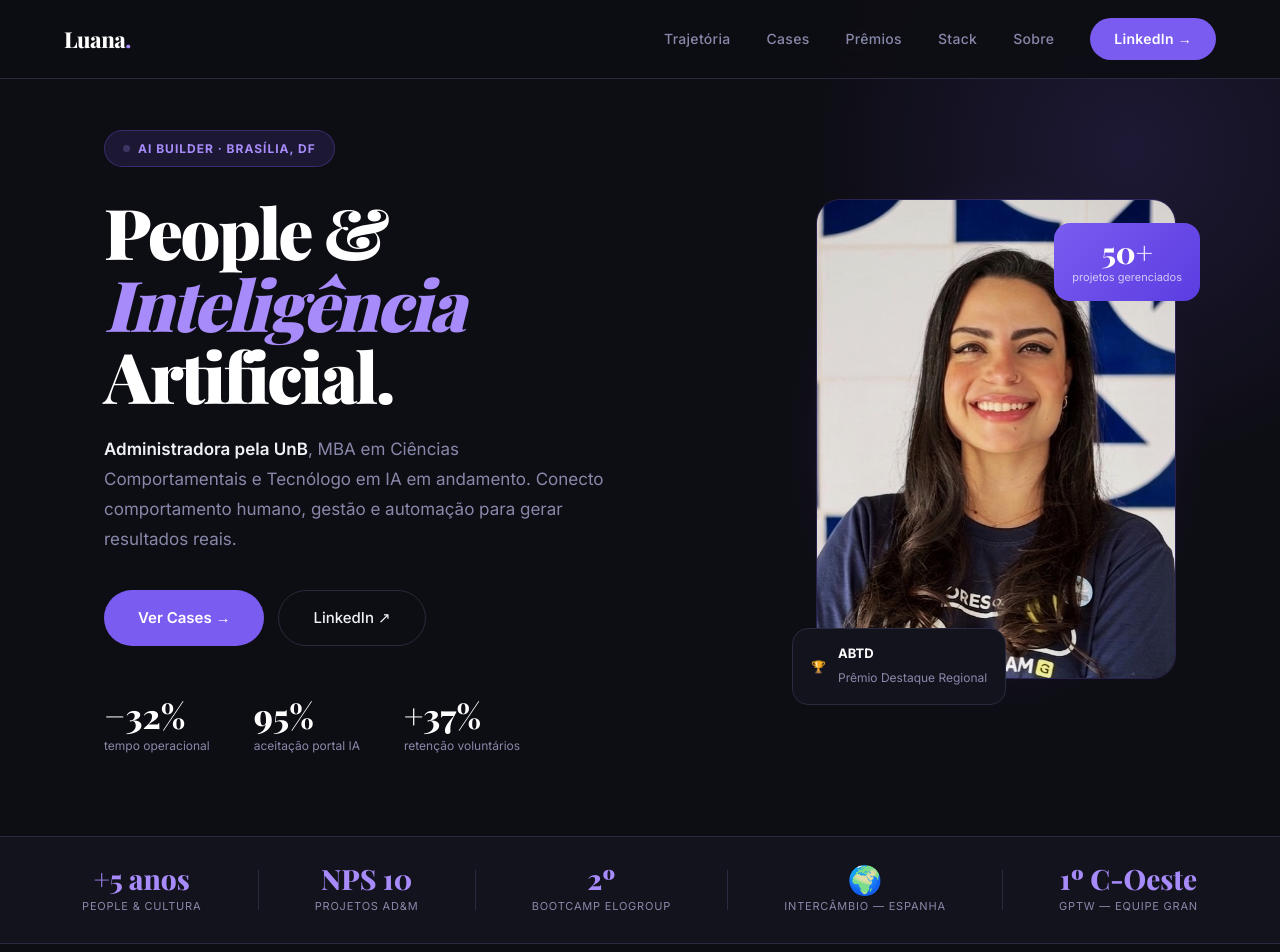
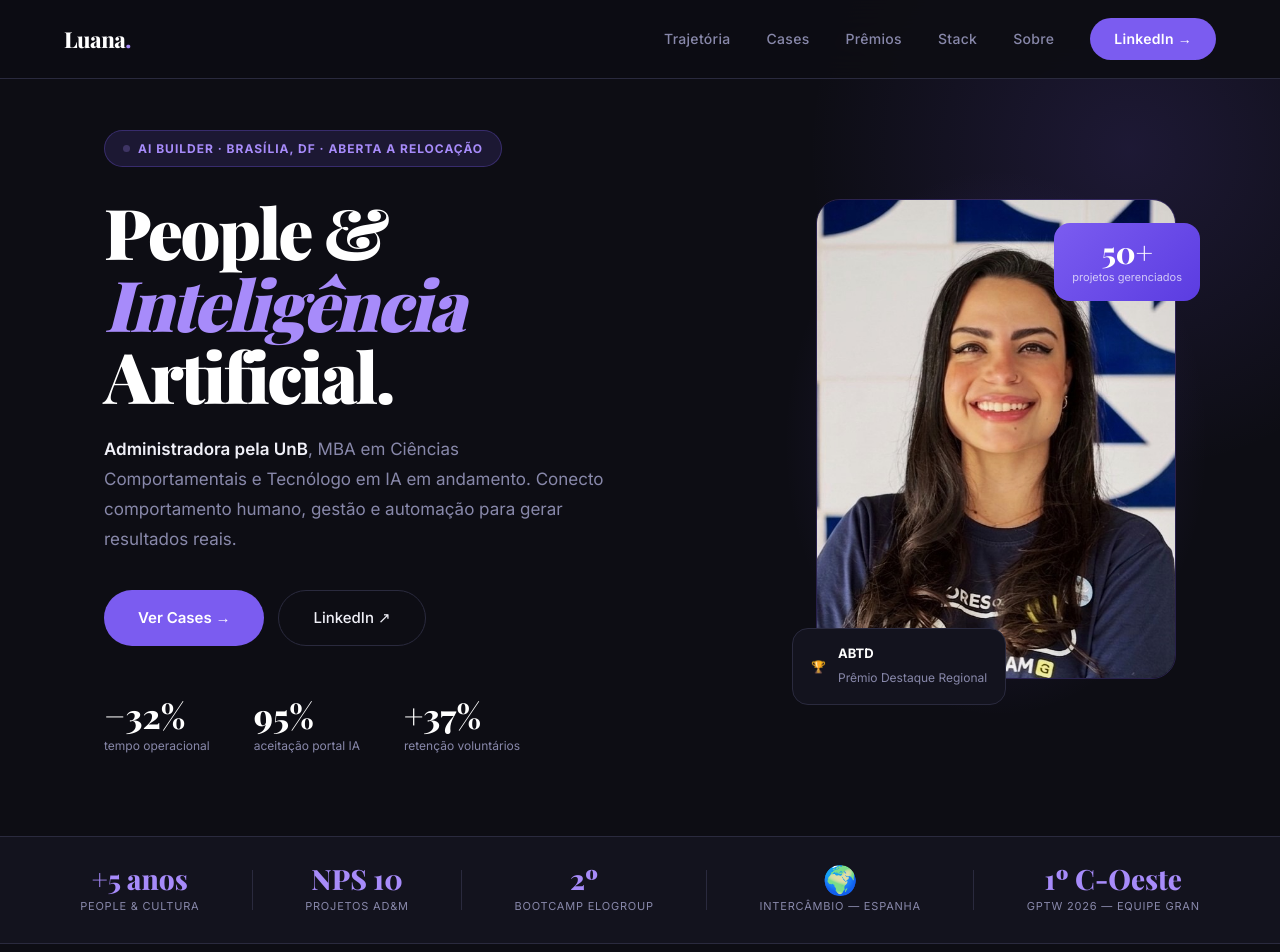
Before and after one commit to luadepaula/luadepaula.github.io, a plain HTML site: page index.html in a window 1280 px wide. Shown: the top 952 px of the page. Drawn offline with nearby package versions, Linux system fonts and the light colour scheme; a web font is replaced by a local one.

Commit message:
Portfólio AI Builder

```diff
--- a/index.html
+++ b/index.html
@@ -696,7 +696,7 @@
     <div class="hero-content">
       <div class="hero-badge">
         <span class="hero-badge-dot"></span>
-        AI Builder · Brasília, DF
+        AI Builder · Brasília, DF · Aberta a relocação
       </div>
       <h1 class="hero-title">
         People &amp;<br><em>Inteligência</em><br>Artificial.
@@ -767,7 +767,7 @@
   <div class="metric-sep"></div>
   <div class="metric-item">
     <div class="metric-num">1º C-Oeste</div>
-    <div class="metric-lbl">GPTW — equipe Gran</div>
+    <div class="metric-lbl">GPTW 2026 — equipe Gran</div>
   </div>
 </div>
 
@@ -1098,7 +1098,7 @@
     <div class="gallery-grid">
 
       <div class="gallery-card">
-        <img src="premio-abtd.jpg" alt="Prêmio ABTD Destaque Regional 2025">
+        <img src="premio-abtd.jpg" alt="Prêmio ABTD Destaque Regional 2025" style="object-position: center 35%;">
         <div class="gallery-caption">
           <div class="gallery-caption-label">🏆 Prêmio ABTD · 2025</div>
           <div class="gallery-caption-title">Destaque Regional Centro-Oeste — Gestão de Pessoas</div>
@@ -1168,7 +1168,7 @@
         <div class="h-item"><span class="h-icon">🤖</span> Tecnólogo em IA em andamento (Gran — Dez/2028)</div>
         <div class="h-item"><span class="h-icon">✈️</span> Intercâmbio — Universidad de Córdoba, Espanha</div>
         <div class="h-item"><span class="h-icon">🌎</span> Português nativo · Inglês avançado · Espanhol avançado</div>
-        <div class="h-item"><span class="h-icon">📍</span> Brasília, DF</div>
+        <div class="h-item"><span class="h-icon">📍</span> Brasília, DF · Aberta a relocação</div>
       </div>
     </div>
   </div>
```
